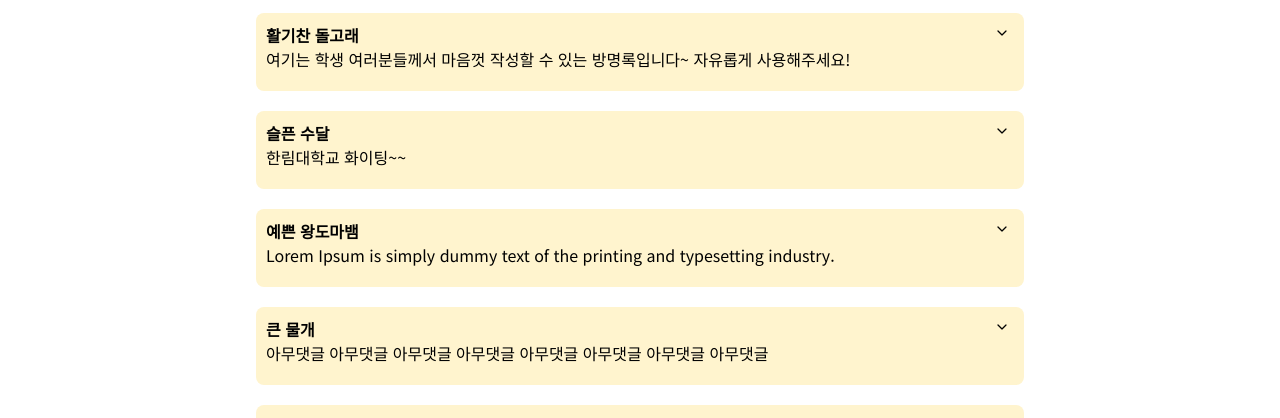
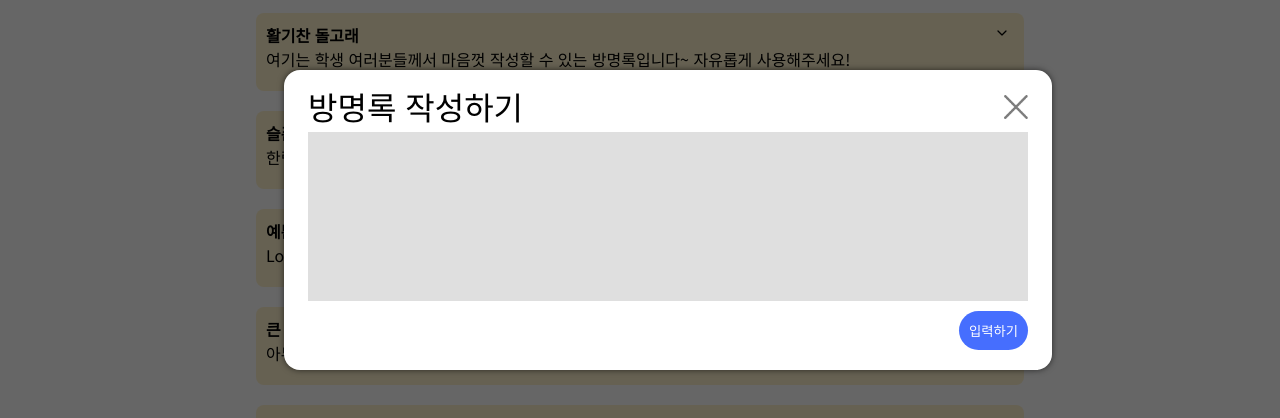
Before and after one commit to Hallym-LIKELION/HallymFestival2023-Frontend, a Vue app: page /comment in a window 1280 px wide. Both pictures are taken after a click on the button "글쓰기". Shown: the part 180-598 px from the top of the page. Built offline with nearby package versions, Linux system fonts and the light colour scheme.

Commit message:
방명록 모달창 연결 및 기획안대로 수정

```diff
--- a/src/views/AboutUs.vue
+++ b/src/views/AboutUs.vue
@@ -143,7 +143,9 @@
   </main>
 </template>
 
-<script></script>
+<script>
+
+</script>
 
 <style scoped>
 h1,
--- a/src/views/BoothView.vue
+++ b/src/views/BoothView.vue
@@ -9,6 +9,7 @@
         <button class="modal-button" @click="doSend">수정하기</button>
       </template>
     </Modal>
+
     <div class="header">
       <div class="header-title">
         <h1 class="header-name" v-text="data.name || 'Loading...'"></h1>
--- a/src/views/CommentView.vue
+++ b/src/views/CommentView.vue
@@ -2,6 +2,16 @@
   <main>
     <h1>방명록</h1>
     <div class="comment-list">
+      <Modal :show="modal" @close="closeModal">
+      <template #header> 방명록 작성하기 </template>
+      <template #body>
+        <textarea class="modal-input" v-model="message"></textarea>
+      </template>
+      <template #footer>
+        <button class="modal-button" @click="doSend">입력하기</button>
+      </template>
+    </Modal>
+
       <template v-for="(item, index) in list">
         <Comment
           :id="item.id"
@@ -14,7 +24,7 @@
       </template>
     </div>
     <div class="button-group">
-      <button @click="() => writeArticle()">글쓰기</button>
+      <button @click="modal = !modal">글쓰기</button>
     </div>
   </main>
 </template>
@@ -23,10 +33,12 @@
 import SearchBar from '../components/SearchBar.vue';
 import Comment from '../components/Comment.vue';
 import { GetRandomNickName } from '../library/name-generator';
+import Modal from '../components/MyModal.vue';
 
 export default {
   name: 'CommentView',
   components: {
+    Modal,
     SearchBar,
     Comment
   },
@@ -66,10 +78,34 @@ export default {
           showMenu: false
         }
       ],
+      modal: false,
+      message: '',
       context: -1
     };
   },
   methods: {
+    openModal() {
+      this.modal = true;
+    },
+    closeModal() {
+      if (this.message !== this.data.description) {
+        const choose = confirm('저장되지 않은 내용이 있습니다. 정말 닫으시겠어요?');
+        if (choose) {
+          this.message = this.data.description;
+          this.modal = false;
+        }
+      } else {
+        this.modal = false;
+      }
+    },
+    doSend() {
+      if (this.message.length > 0) {
+        this.data.description = this.message;
+        this.closeModal();
+      } else {
+        alert('내용은 0자 이상이어야 합니다.');
+      }
+    },
     writeArticle() {
       // 글쓰기 기능 구현
       alert('TODO');
@@ -94,10 +130,30 @@ export default {
 </script>
 
 <style scoped>
+.header {
+  margin-top: 24px;
+}
+
 h1 {
   font-size: 20pt;
   text-align: center;
   padding: 36px 0;
+}
+
+.modal-input {
+  width: calc(100% - 20px);
+  height: calc(100% - 40px);
+  margin: 10px 0;
+  padding: 10px;
+  background-color: #dfdfdf;
+  font-size: 16pt;
+  resize: none;
+}
+.modal-button {
+  padding: 10px;
+  border-radius: 24px;
+  background-color: #466efe;
+  color: white;
 }
 
 .search-bar {
```
Also changed, not shown: 1 other file (tests, documents, lock files or other folders).
